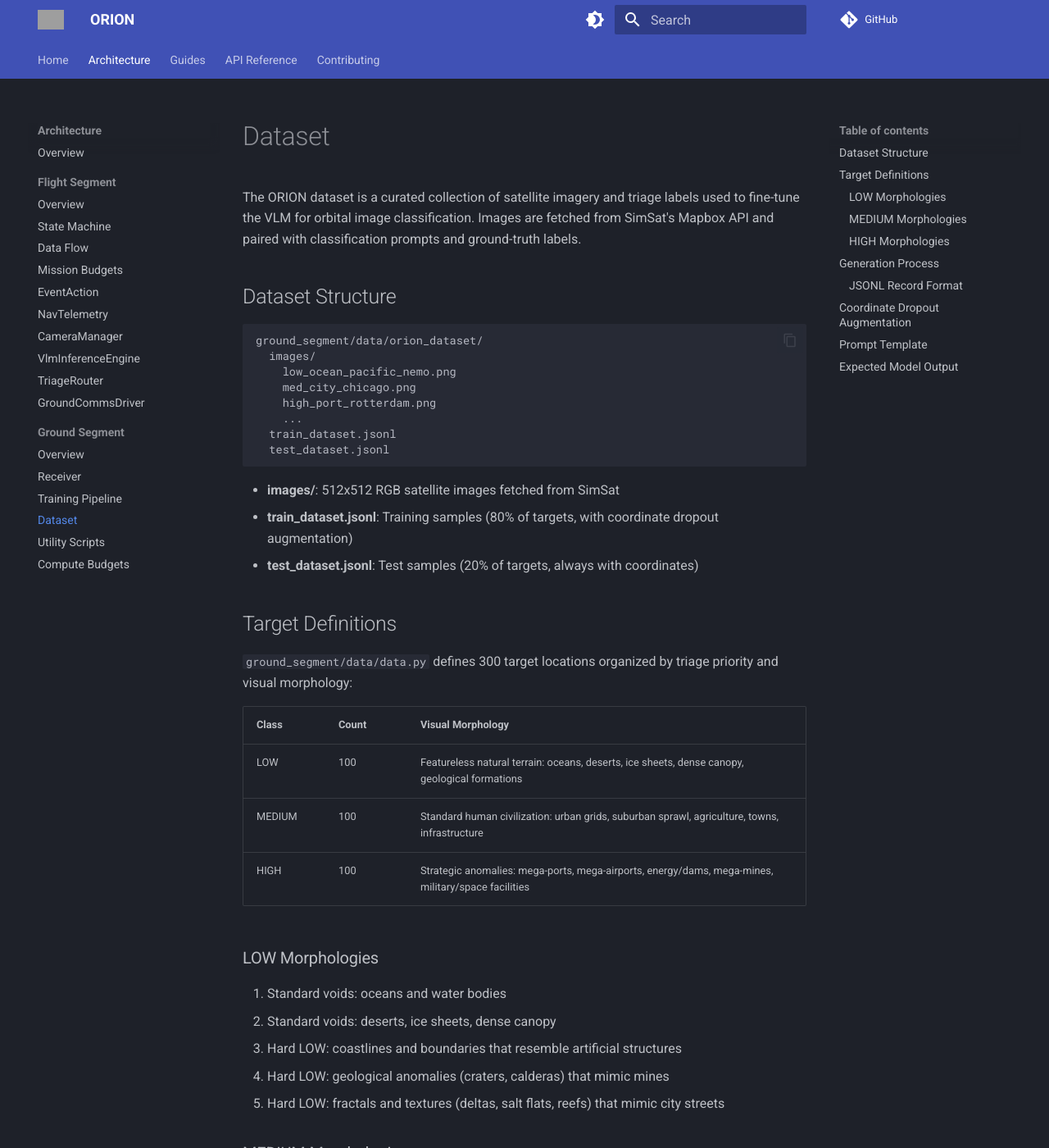
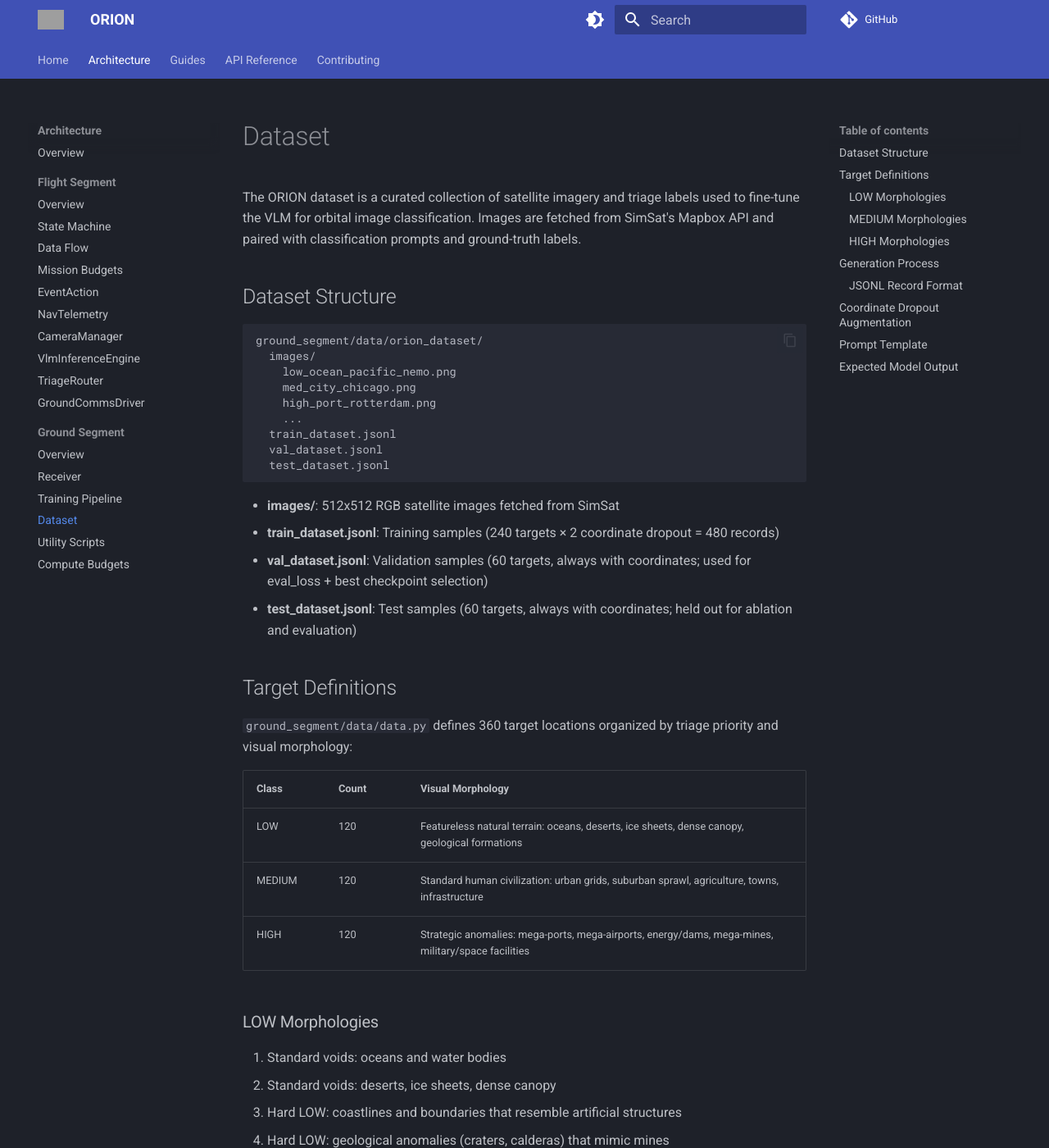
Before and after one commit to Saransh-cpp/ORION, an MkDocs documentation site: the page built from docs/ground-segment/data.md, in a window 1280 px wide and 1400 px high. Shown: the whole window at 82% size. Built offline with MkDocs 1.6.1 and Material for MkDocs 9.7.7, drawn with Linux system fonts in a browser that asks for light colours; comment, search, counter and statistics services are not loaded; some of the changed text lies outside the part shown; grey boxes are pictures that could not be loaded.

Commit message:
update git stuff

````diff
--- a/docs/ground-segment/data.md
+++ b/docs/ground-segment/data.md
@@ -12,22 +12,24 @@ ground_segment/data/orion_dataset/
     high_port_rotterdam.png
     ...
   train_dataset.jsonl
+  val_dataset.jsonl
   test_dataset.jsonl
 ```
 
 - **images/**: 512x512 RGB satellite images fetched from SimSat
-- **train_dataset.jsonl**: Training samples (80% of targets, with coordinate dropout augmentation)
-- **test_dataset.jsonl**: Test samples (20% of targets, always with coordinates)
+- **train_dataset.jsonl**: Training samples (240 targets × 2 coordinate dropout = 480 records)
+- **val_dataset.jsonl**: Validation samples (60 targets, always with coordinates; used for eval_loss + best checkpoint selection)
+- **test_dataset.jsonl**: Test samples (60 targets, always with coordinates; held out for ablation and evaluation)
 
 ## Target Definitions
 
-`ground_segment/data/data.py` defines 300 target locations organized by triage priority and visual morphology:
+`ground_segment/data/data.py` defines 360 target locations organized by triage priority and visual morphology:
 
 | Class  | Count | Visual Morphology                                                                                  |
 | ------ | ----- | -------------------------------------------------------------------------------------------------- |
-| LOW    | 100   | Featureless natural terrain: oceans, deserts, ice sheets, dense canopy, geological formations      |
-| MEDIUM | 100   | Standard human civilization: urban grids, suburban sprawl, agriculture, towns, infrastructure      |
-| HIGH   | 100   | Strategic anomalies: mega-ports, mega-airports, energy/dams, mega-mines, military/space facilities |
+| LOW    | 120   | Featureless natural terrain: oceans, deserts, ice sheets, dense canopy, geological formations      |
+| MEDIUM | 120   | Standard human civilization: urban grids, suburban sprawl, agriculture, towns, infrastructure      |
+| HIGH   | 120   | Strategic anomalies: mega-ports, mega-airports, energy/dams, mega-mines, military/space facilities |
 
 ### LOW Morphologies
 
@@ -58,7 +60,7 @@ ground_segment/data/orion_dataset/
 `ground_segment/data/data_gen.py` generates the dataset by:
 
 1. **Proximity filter**: removes targets closer than 2 km to each other (Haversine distance) to avoid duplicate imagery
-2. **Shuffle and split**: 80% train, 20% test (randomized)
+2. **Shuffle and split**: deterministic 3-way IID split (`random.seed(42)`): 240 train / 60 val / 60 test
 3. **Image fetch**: for each target, fetches a 512x512 satellite image from SimSat's Mapbox static image API at `GET http://localhost:9005/data/image/mapbox`
 4. **JSONL generation**: creates conversation-format records for fine-tuning
 
````
Also changed, not shown: README.md (+1 -1 lines), 1 other file.
